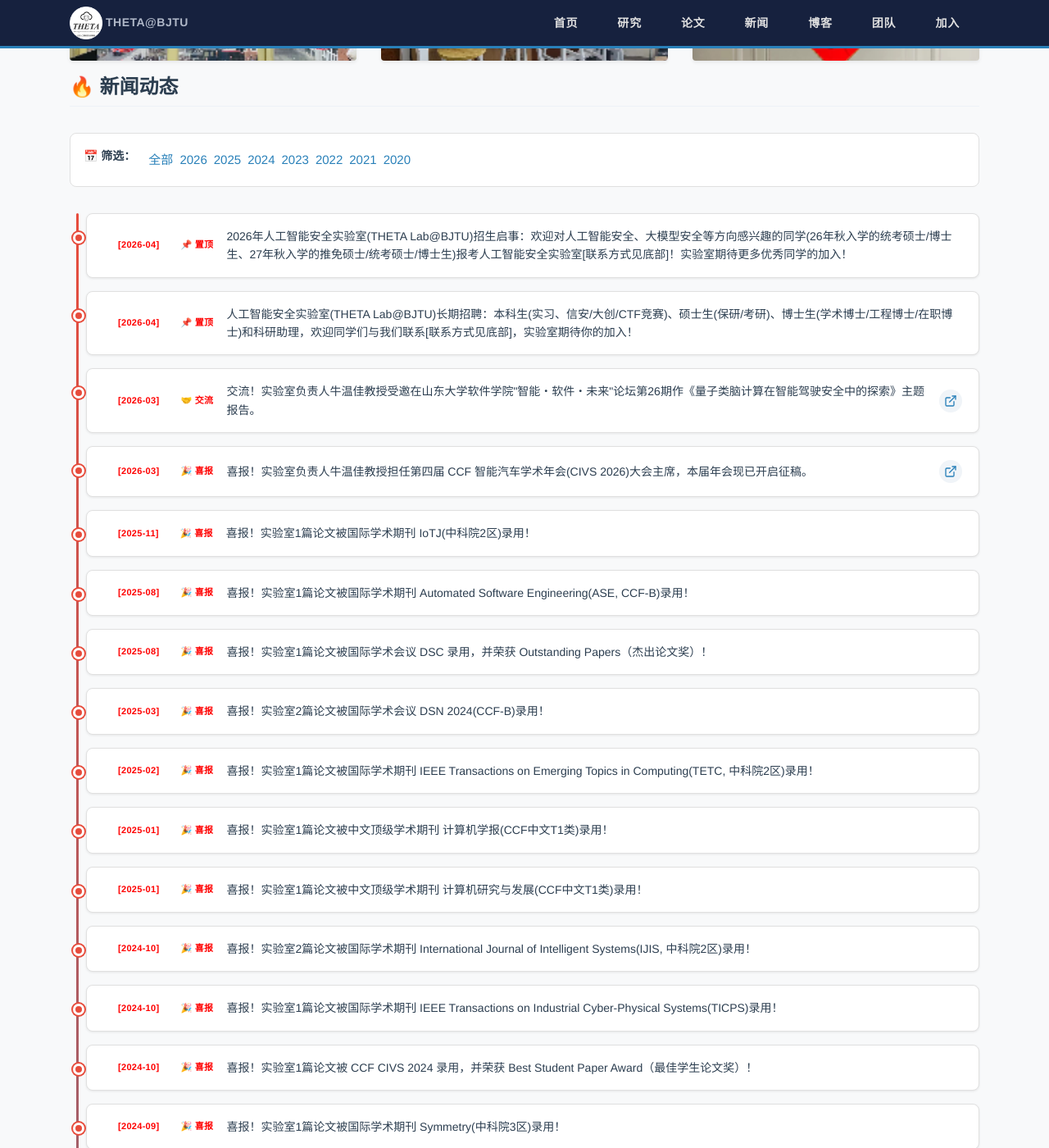
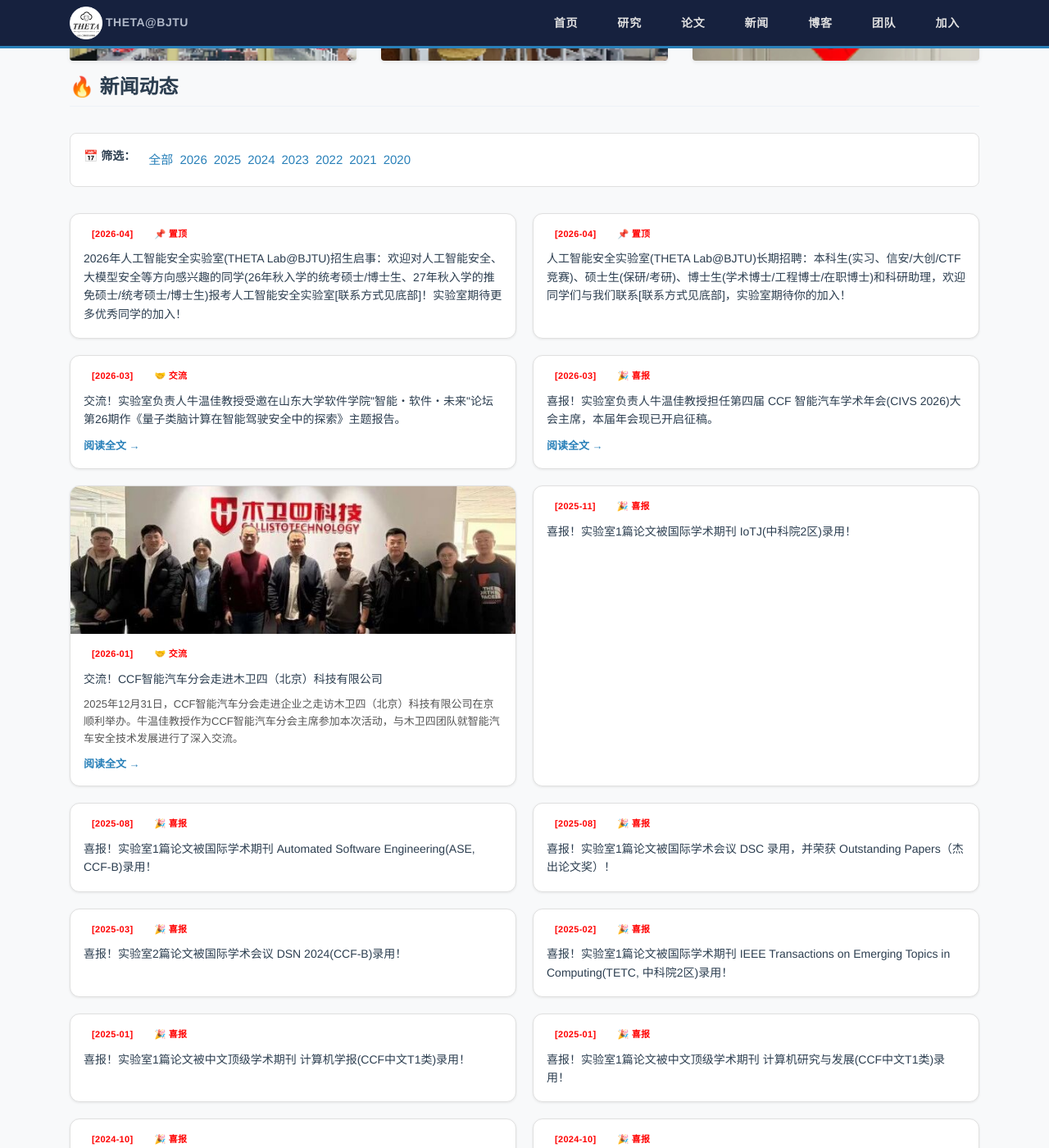
Before and after one commit to nwj6688/nwj6688.github.io, a Jekyll site: the page built from index.html, in a window 1280 px wide and 1400 px high, scrolled down 1061 px. Shown: the whole window at 82% size. Built offline with Jekyll 4.4.1, drawn with Linux system fonts in a browser that asks for light colours; some of the changed text lies outside the part shown.

Commit message:
feat: upgrade homepage news section to card grid with image support
- Replace timeline layout with responsive 2-column card grid
- Support multiple images per news entry via YAML `images` field
- Add `summary` field for rich text preview in cards
- Add first test news entry (CCF visit) with featured image
- Keep year filter and full backward compatibility

Co-Authored-By: Claude Opus 4.7 <noreply@anthropic.com>

```diff
--- a/_data/news_items.yml
+++ b/_data/news_items.yml
@@ -1,3 +1,11 @@
+- date: 2026-01-08
+  title: 交流！CCF智能汽车分会走进木卫四（北京）科技有限公司
+  images:
+    - /images/news/ccf-visit-01.jpg
+  summary: >-
+    2025年12月31日，CCF智能汽车分会走进企业之走访木卫四（北京）科技有限公司在京顺利举办。牛温佳教授作为CCF智能汽车分会主席参加本次活动，与木卫四团队就智能汽车安全技术发展进行了深入交流。
+  external_url: https://mp.weixin.qq.com/s/yd3qQ-cwIzaZltdlW6g5NQ
+
 - sticky: true
   date: 2026-04-01
   title: 人工智能安全实验室(THETA Lab@BJTU)长期招聘：本科生(实习、信安/大创/CTF竞赛)、硕士生(保研/考研)、博士生(学术博士/工程博士/在职博士)和科研助理，欢迎同学们与我们联系[联系方式见底部]，实验室期待你的加入！
--- a/css/style.css
+++ b/css/style.css
@@ -364,64 +364,73 @@ p { margin: 0 0 var(--spacing-md) 0; }
   color: var(--primary);
 }
 
-/* --- 新闻动态 - 时间轴风格 --- */
-.news-timeline {
-  position: relative;
-  padding-left: 20px;
+/* --- 新闻动态 - 卡片网格 --- */
+.news-grid {
+  display: grid;
+  grid-template-columns: 1fr 1fr;
+  gap: 20px;
   margin: 0;
 }
 
-.news-timeline::before {
-  content: '';
-  position: absolute;
-  left: 8px;
-  top: 0;
-  bottom: 0;
-  width: 3px;
-  background: linear-gradient(to bottom, var(--accent), var(--primary-light));
-  border-radius: 2px;
+@media (max-width: 768px) {
+  .news-grid {
+    grid-template-columns: 1fr;
+  }
 }
 
 .news-card {
   position: relative;
-  margin-bottom: 16px;
-  padding: 16px 20px 16px 28px;
   background: var(--bg-card);
   border: 1px solid var(--border-color);
-  border-radius: var(--radius-md);
+  border-radius: var(--radius-lg);
   box-shadow: var(--shadow-sm);
   transition: all 0.3s ease;
-  display: flex;
-  align-items: flex-start;
-  gap: 14px;
+  overflow: hidden;
 }
 
 .news-card:hover {
-  box-shadow: 0 4px 16px rgba(231, 76, 60, 0.15);
+  box-shadow: var(--shadow-md);
   border-color: var(--accent-light);
-  transform: translateX(4px);
+  transform: translateY(-4px);
 }
 
 .news-card:hover .news-title {
   color: var(--accent);
 }
 
-.news-dot {
-  position: absolute;
-  left: -17px;
-  top: 22px;
-  width: 14px;
-  height: 14px;
-  background: var(--accent);
-  border: 3px solid #fff;
-  border-radius: 50%;
-  box-shadow: 0 0 0 2px var(--accent);
-  z-index: 1;
+/* 图片区域 */
+.news-images {
+  display: flex;
+  gap: 4px;
+  overflow: hidden;
+  max-height: 180px;
 }
 
+.news-image-wrap {
+  flex: 1;
+  min-width: 0;
+  overflow: hidden;
+}
 
+.news-image-wrap:only-child {
+  max-height: 220px;
+}
+
+.news-thumb {
+  width: 100%;
+  height: 100%;
+  object-fit: cover;
+  display: block;
+  transition: transform 0.3s ease;
+}
+
+.news-card:hover .news-thumb {
+  transform: scale(1.03);
+}
+
+/* 卡片内容体 */
 .news-body {
-  flex: 1;
+  padding: 14px 16px 16px;
   line-height: 1.6;
   display: flex;
   flex-wrap: wrap;
@@ -429,12 +438,33 @@ p { margin: 0 0 var(--spacing-md) 0; }
   gap: 6px;
 }
 
+/* 新闻标题 */
 .news-title {
   font-size: 14px;
   color: var(--text-primary);
   transition: color 0.3s;
-  flex: 1;
-  min-width: 200px;
+  flex: 1 1 100%;
+  min-width: 0;
+  margin: 2px 0;
+}
+
+/* 日期标签特殊样式 */
+.tag-date {
+  color: var(--text-muted);
+  font-weight: 600;
+}
+
+/* 摘要文字 */
+.news-summary {
+  flex: 1 1 100%;
+  font-size: 13px;
+  color: var(--text-secondary);
+  line-height: 1.6;
+  margin: 2px 0 0 0;
+  display: -webkit-box;
+  -webkit-line-clamp: 3;
+  -webkit-box-orient: vertical;
+  overflow: hidden;
 }
 
 /* 新闻标签 */
@@ -449,26 +479,21 @@ p { margin: 0 0 var(--spacing-md) 0; }
   color: #ff0000;
 }
 
-
-/* 链接图标 */
-.news-link-icon {
-  display: inline-flex;
-  align-items: center;
-  justify-content: center;
-  width: 28px;
-  height: 28px;
-  border-radius: 50%;
-  background: var(--bg-card-hover);
+/* 阅读全文链接 */
+.news-readmore {
+  display: inline-block;
+  font-size: 13px;
+  font-weight: 600;
   color: var(--primary-light);
-  transition: all 0.3s;
-  flex-shrink: 0;
+  margin-top: 4px;
+  transition: all 0.2s;
+  flex: 1 1 100%;
 }
 
-.news-link-icon:hover {
-  background: var(--accent);
-  color: #fff;
+.news-readmore:hover {
+  color: var(--accent);
   text-decoration: none;
-  transform: scale(1.1);
+  transform: translateX(4px);
 }
 
 /* 查看更多按钮 */
--- a/index.html
+++ b/index.html
@@ -64,11 +64,19 @@ title: 首页
   <a href="#2020" class="btn-year" data-year="2020">2020</a>
 </div>
 
-<div class="news-timeline">
+<div class="news-grid">
   {% assign all_news = site.data.news_items | sort: "date" | reverse %}
   {% for item in all_news %}
   <div class="news-card" data-year="{{ item.date | slice: 0, 4 }}">
-    <div class="news-dot"></div>
+    {% if item.images %}
+    <div class="news-images">
+      {% for img in item.images limit:4 %}
+      <div class="news-image-wrap">
+        <img src="{{ img }}" alt="" class="news-thumb" loading="lazy">
+      </div>
+      {% endfor %}
+    </div>
+    {% endif %}
     <div class="news-body">
       <span class="news-tag tag-date">[{{ item.date | slice: 0, 7 }}]</span>
       {% assign title_lower = item.title | downcase %}
@@ -83,10 +91,11 @@ title: 首页
         <span class="news-tag">📌 置顶</span>
       {% endif %}
       <span class="news-title">{{ item.title }}</span>
+      {% if item.summary %}
+      <p class="news-summary">{{ item.summary }}</p>
+      {% endif %}
       {% if item.external_url %}
-      <a href="{{ item.external_url }}" target="_blank" class="news-link-icon" title="查看详情">
-        <svg width="16" height="16" viewBox="0 0 24 24" fill="none" stroke="currentColor" stroke-width="2" stroke-linecap="round" stroke-linejoin="round"><path d="M18 13v6a2 2 0 0 1-2 2H5a2 2 0 0 1-2-2V8a2 2 0 0 1 2-2h6"/><polyline points="15 3 21 3 21 9"/><line x1="10" y1="14" x2="21" y2="3"/></svg>
-      </a>
+      <a href="{{ item.external_url }}" target="_blank" class="news-readmore">阅读全文 →</a>
       {% endif %}
     </div>
   </div>
```
Also changed, not shown: news/index.html (+14 -5 lines), images/news/ccf-visit-01.jpg (added).
